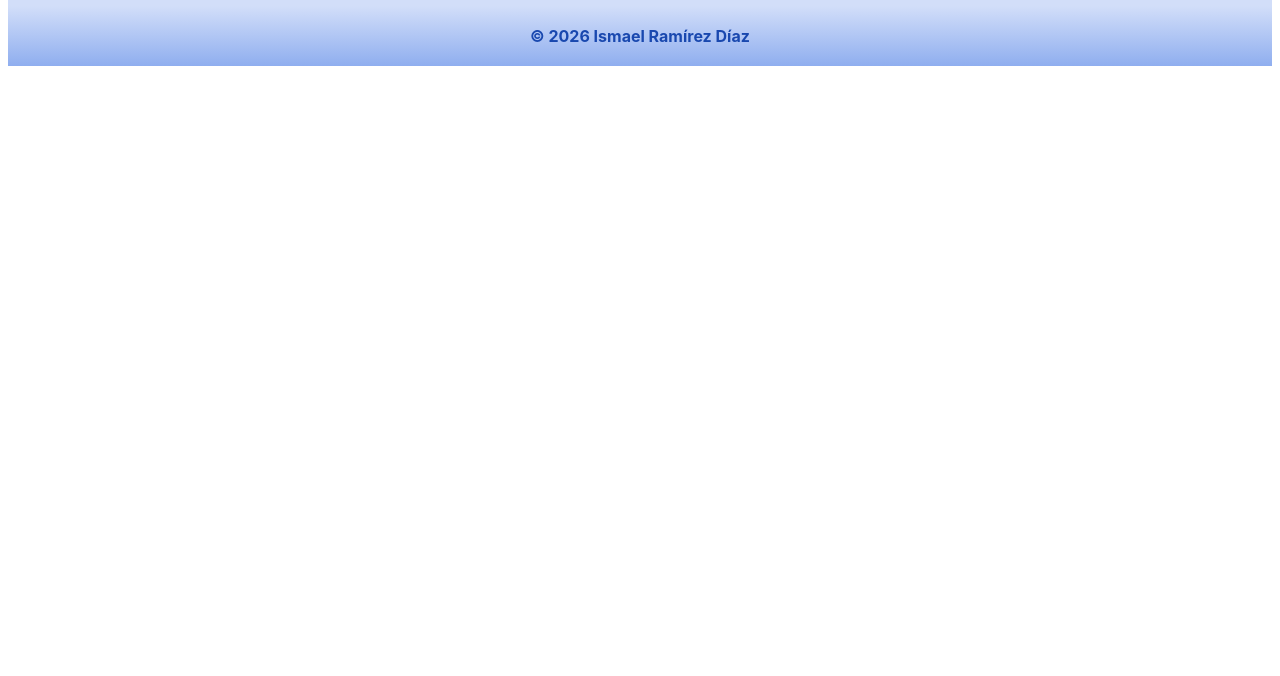
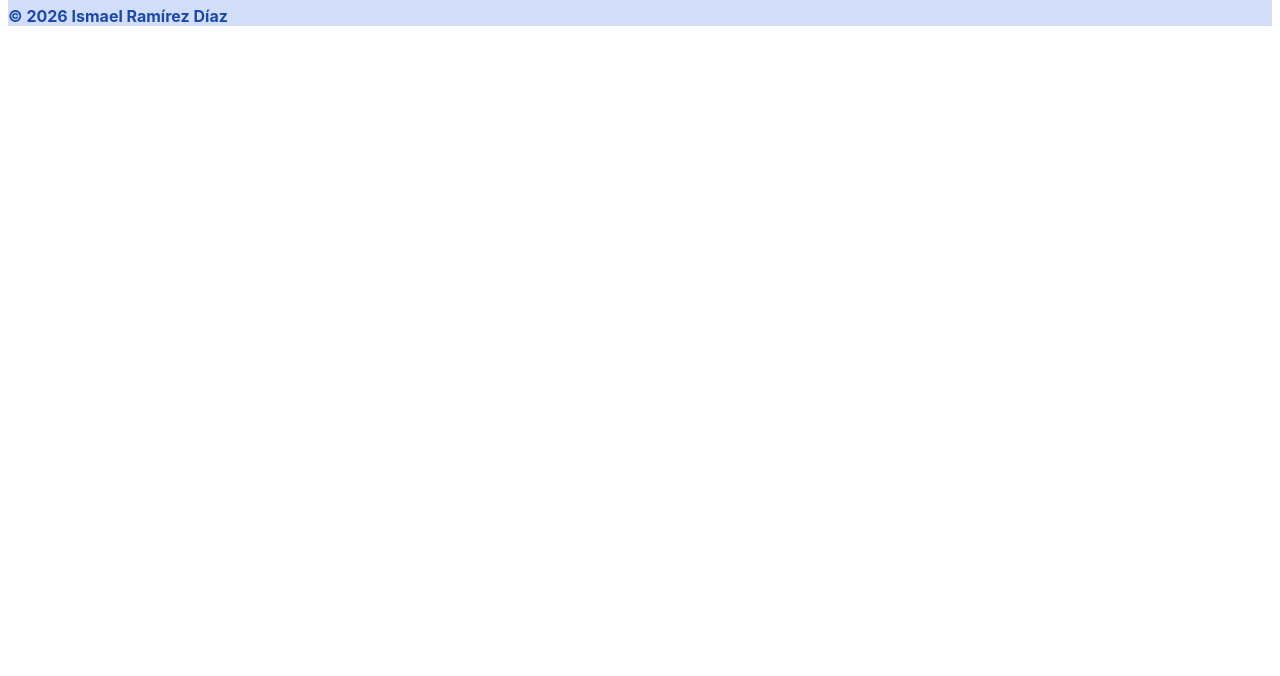
Before and after one commit to Ismael023/Gatsby_001, a Gatsby site: page / in a window 1280 px wide. Shown: the part 124-800 px from the top of the page. Built offline with nearby package versions, Linux system fonts and the light colour scheme; Gatsby itself is replaced by a stand-in of ours.

```diff
--- a/src/component/Footer.js
+++ b/src/component/Footer.js
@@ -5,7 +5,7 @@ import "../styles/colors.css";
 
 export default function footer (){
   return (
-    <footer className="footer">
+    <footer > { /* className="footer" */}
       <h4>© 2026 Ismael Ramírez Díaz</h4>
     </footer>
   )
```
